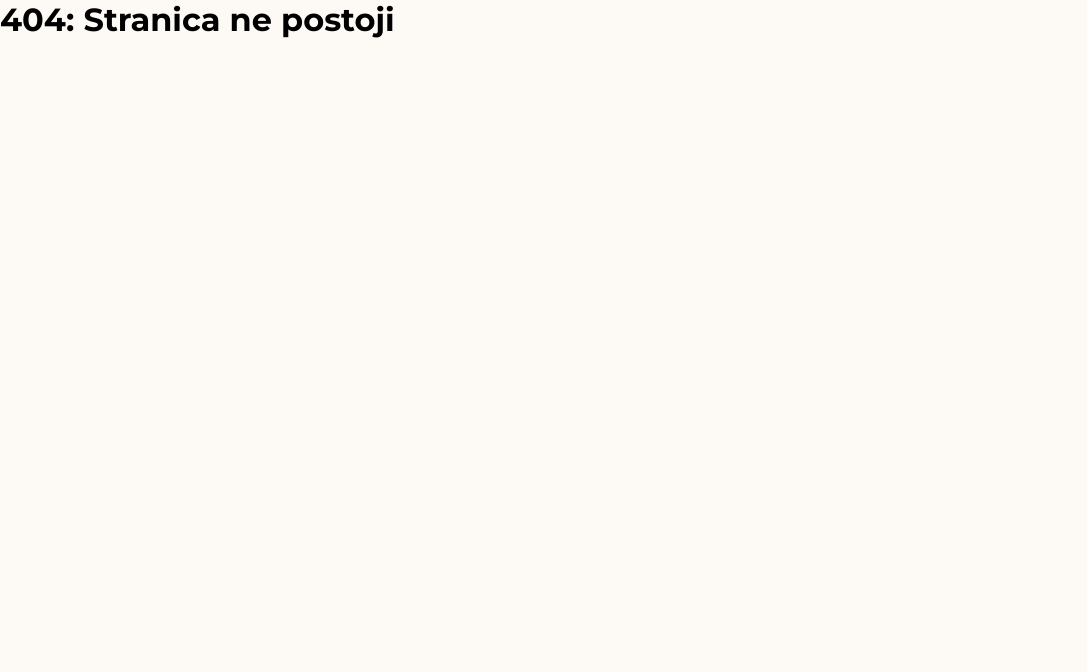
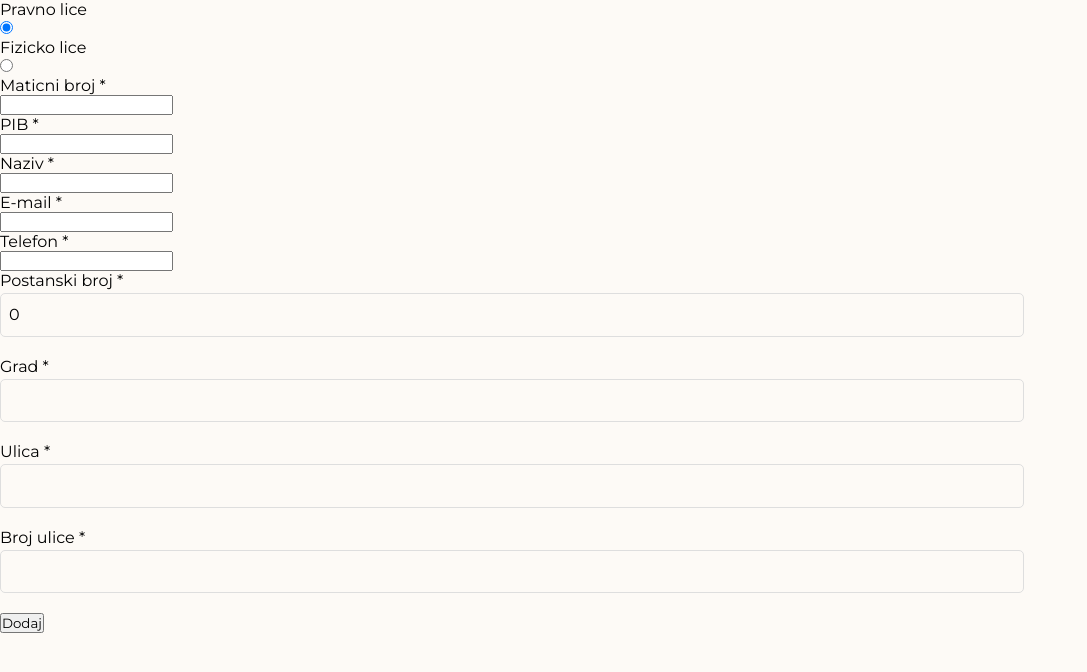
Before and after one commit to goran9999/fakture-projekat-client, a React (Create React App) app: page /sifarnik/dodaj-kupca in a window 1280 px wide. Before the commit this address had no page. Shown: the top 672 px of the page, without its empty margins (0-1087 px from the left). Built offline with nearby package versions, Linux system fonts and the light colour scheme.

Commit message:
dodata forma za kreiranje kupca

```diff
--- a/src/App.tsx
+++ b/src/App.tsx
@@ -1,14 +1,17 @@
-import React from 'react';
 import { Switch, Route } from 'react-router-dom'
 import FakturaDetaljiPage from './pages/FakturaDetaljiPage';
 import HomePage from './pages/HomePage';
 import NovaFakturaPage from './pages/NovaFakturaPage';
 import NotFoundPage from './pages/NotFoundPage'
+import SifarnikPage from './pages/SifarnikPage';
+import DodajKupcaPage from './pages/DodajKupcaPage'
 import './App.css'
 
 function App() {
   return (
     <Switch>
+      <Route path='/sifarnik/dodaj-kupca'><DodajKupcaPage /></Route>
+      <Route path='/sifarnik'><SifarnikPage /></Route>
       <Route path='/dodaj-fakturu'><NovaFakturaPage /></Route>
       <Route path='/fakture/:brojFakture'><FakturaDetaljiPage /></Route>
       <Route path='/' exact><HomePage /></Route>
--- /dev/null
+++ b/src/components/forma/DodajKupcaForma.tsx
@@ -0,0 +1,95 @@
+import React, { useState } from "react"
+import { useHistory } from "react-router";
+import { defaultAdresa } from "../../models/adresa";
+import Komitent, { TipKomitenta } from "../../models/komitent";
+import Adresa from "./Adresa";
+
+const DodajKupcaForma = () => {
+
+    const history = useHistory()
+
+    const [matBroj, setMatBroj] = useState('');
+    const [pib, setPib] = useState('');
+    const [naziv, setNaziv] = useState('');
+    const [email, setEmail] = useState('');
+    const [telefon, setTelefon] = useState('');
+    const [adresa, setAdresa] = useState(defaultAdresa);
+    const [tipKupca, setTipKupca] = useState(TipKomitenta.PRAVNO_LICE)
+
+
+    const dodajKupcaHandler = async (e: React.FormEvent<HTMLFormElement>) => {
+        e.preventDefault();
+        const kupac: Komitent = {
+            maticniBroj: matBroj,
+            naziv: naziv,
+            email: email,
+            telefon: telefon,
+            adresa: adresa
+        }
+
+        if (tipKupca === TipKomitenta.PRAVNO_LICE) {
+            kupac.pib = pib;
+        }
+
+        try {
+            const response = await fetch('http://localhost:5000/api/komitenti/', {
+                method: 'POST',
+                headers: {
+                    'Content-Type': 'application/json'
+                },
+                body: JSON.stringify(kupac)
+            })
+
+            if (response.status !== 201) {
+                throw new Error('Greska prilikom dodavanja kupca u bazu')
+            } else {
+                console.log('Kupac uspesno sacuvan')
+                history.replace('/sifarnik')
+            }
+
+        } catch (e) {
+            console.log(e)
+        }
+    }
+
+    return (
+        <form onSubmit={dodajKupcaHandler}>
+
+            <label htmlFor="">Pravno lice</label>
+            <input
+                type='radio'
+                value={TipKomitenta.PRAVNO_LICE}
+                checked={tipKupca === TipKomitenta.PRAVNO_LICE}
+                onChange={() => setTipKupca(TipKomitenta.PRAVNO_LICE)} />
+
+            <label htmlFor="">Fizicko lice</label>
+            <input
+                type='radio'
+                value={TipKomitenta.FIZICKO_LICE}
+                checked={tipKupca === TipKomitenta.FIZICKO_LICE}
+                onChange={() => setTipKupca(TipKomitenta.FIZICKO_LICE)} />
+
+
+            <label htmlFor='matBroj'>Maticni broj *</label>
+            <input value={matBroj} onChange={(e) => setMatBroj(e.target.value)} id='matBroj' />
+
+            <label htmlFor='pib'>PIB *</label>
+            <input disabled={tipKupca === TipKomitenta.FIZICKO_LICE} value={pib} onChange={(e) => setPib(e.target.value)} id='pib' />
+
+            <label htmlFor='naziv'>{tipKupca === TipKomitenta.PRAVNO_LICE ? 'Naziv' : 'Ime i prezime'} *</label>
+            <input value={naziv} onChange={(e) => setNaziv(e.target.value)} id='naziv' />
+
+            <label htmlFor='email'>E-mail *</label>
+            <input value={email} onChange={(e) => setEmail(e.target.value)} id='email' />
+
+            <label htmlFor='telefon'>Telefon *</label>
+            <input value={telefon} onChange={(e) => setTelefon(e.target.value)} id='telefon' />
+
+            <Adresa obaveznaPolja onChange={(adresa) => setAdresa(adresa)} />
+
+            <button type='submit'>Dodaj</button>
+        </form>
+    )
+}
+
+export default DodajKupcaForma
--- /dev/null
+++ b/src/pages/DodajKupcaPage.tsx
@@ -0,0 +1,11 @@
+import DodajKupcaForma from "../components/forma/DodajKupcaForma"
+
+const DodajKupcaPage = () => {
+    return (
+        <div>
+            <DodajKupcaForma />
+        </div>
+    )
+}
+
+export default DodajKupcaPage
--- a/src/pages/HomePage.tsx
+++ b/src/pages/HomePage.tsx
@@ -88,7 +88,7 @@ const HomePage = () => {
                     <ul>
                         <li style={{ backgroundColor: '#025955' }}>Pregled</li>
                         <li onClick={() => history.push('/dodaj-fakturu')}>Dodaj novu fakturu</li>
-                        <li>Sifarnik</li>
+                        <li onClick={() => history.push('/sifarnik')}>Sifarnik</li>
                         <li>Statistika</li>
                         <li>Podesavanja</li>
                         <li>Odjava</li>
--- /dev/null
+++ b/src/pages/SifarnikPage.tsx
@@ -0,0 +1,12 @@
+import { Link } from "react-router-dom"
+
+const SifarnikPage = () => {
+    return (
+        <div>
+            <button>Hello</button>
+            <Link style={{ color: 'black' }} to='/sifarnik/dodaj-kupca'>Dodaj kupca</Link>
+        </div>
+    )
+}
+
+export default SifarnikPage
```
